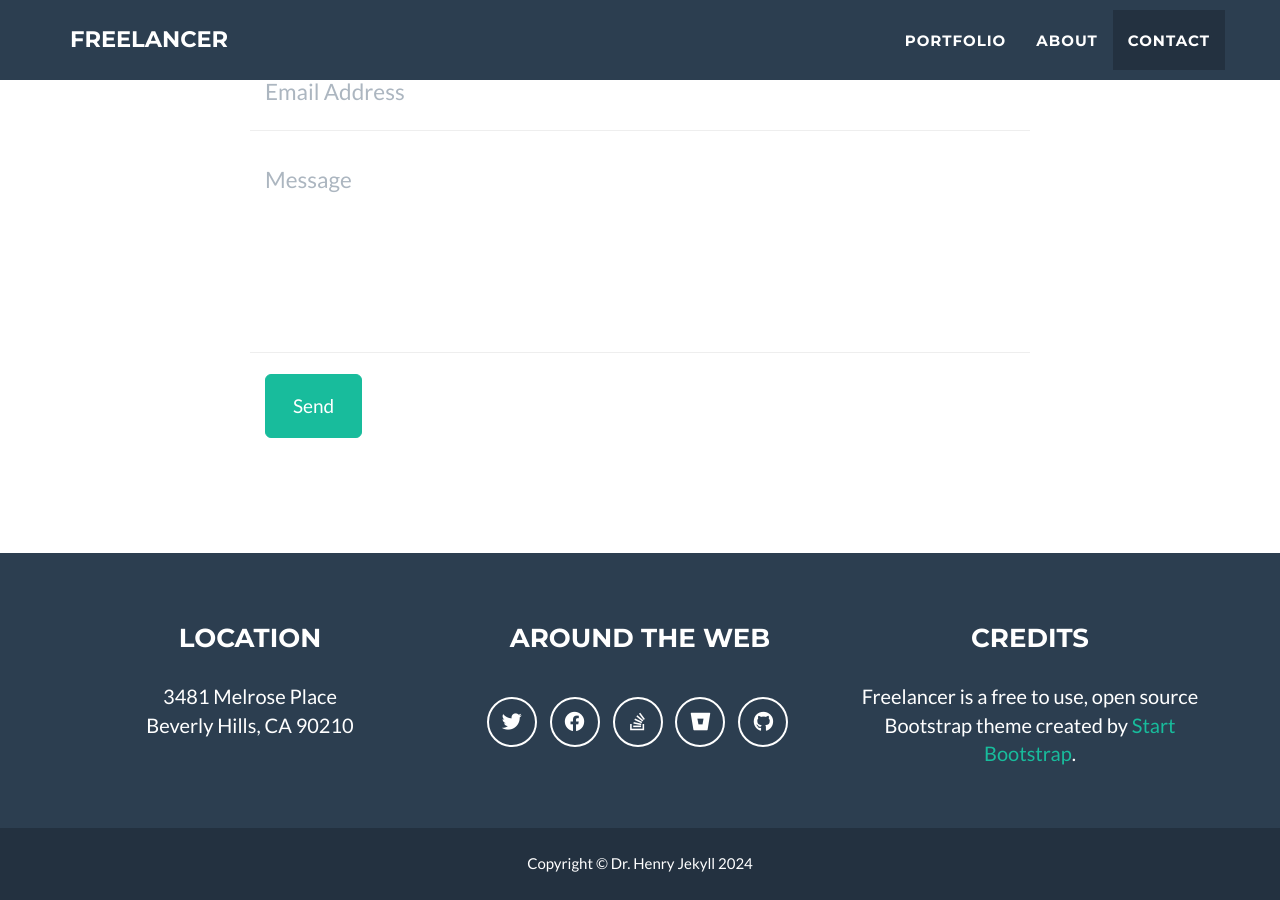
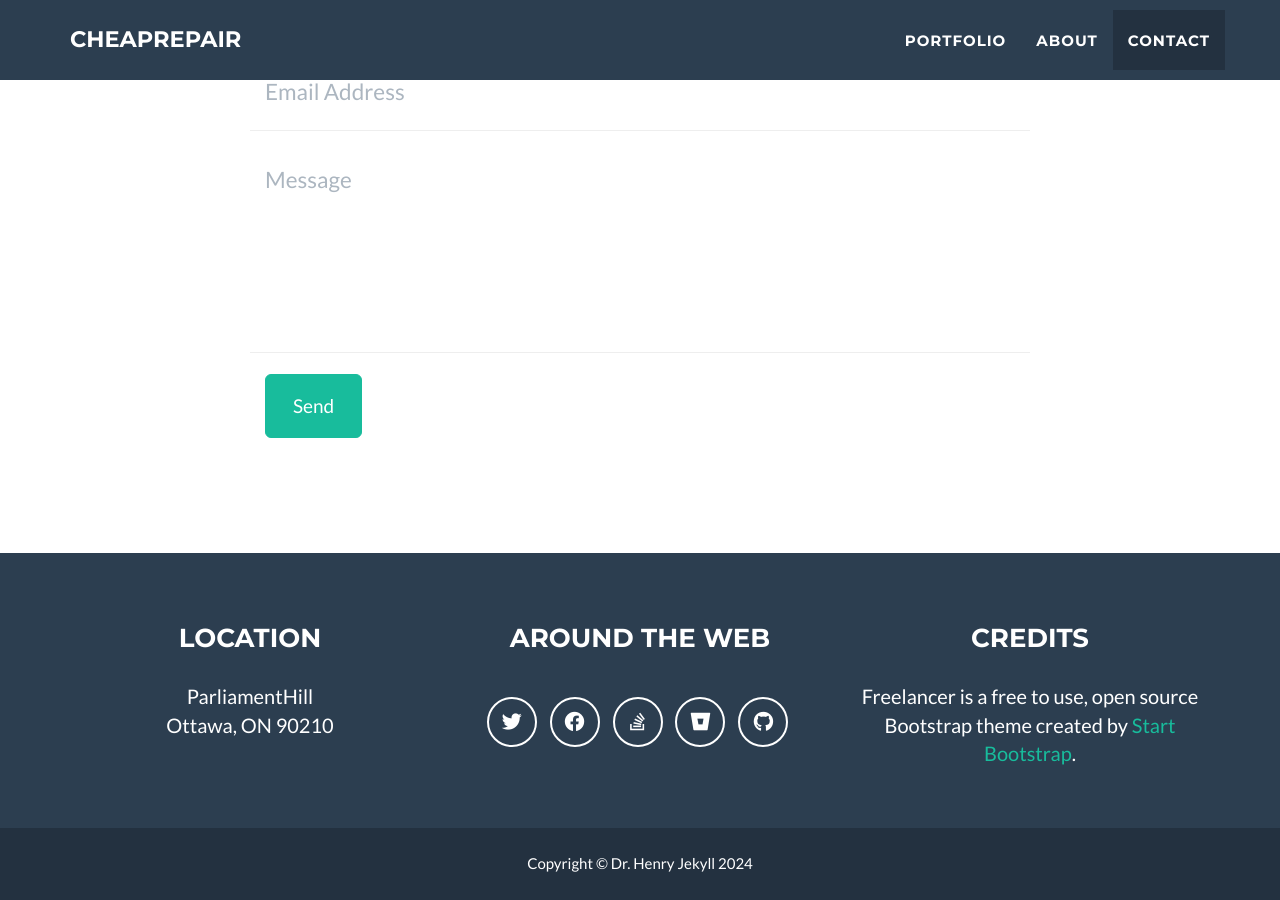
Before and after one commit to CheapRepair/CheapRepair.github.io, a Jekyll site: the page built from _posts/2014-07-18-project-1.markdown, in a window 1280 px wide and 900 px high, scrolled down 2492 px. Built offline with Jekyll 4.4.1, drawn with Linux system fonts in a browser that asks for light colours; some of the changed text lies outside the part shown.

Commit message:
changed _config.yml

```diff
--- a/_config.yml
+++ b/_config.yml
@@ -1,7 +1,7 @@
 # Site settings
-title: Freelancer
-email: your-email@domain.com
-url: https://github.com/jeromelachaud/freelancer-theme
+title: CheapRepair
+email: support@cheaprepair.link
+url: https://www.cheaprepair.link
 description: "Write an awesome description for your new site here. You can edit this line in _config.yml. It will appear in your document head meta (for Google search results) and in your feed.xml site description."
 keywords: "your keywords, separated by commas"
 skills: "Web Developer - Graphic Artist - User Experience Designer"
@@ -52,8 +52,8 @@ social:
 
 # Postal address (add as many lines as necessary)
 address:
-  - line: 3481 Melrose Place
-  - line: Beverly Hills, CA 90210
+  - line: ParliamentHill
+  - line: Ottawa, ON 90210
 
 # Credits content
 credits: 'Freelancer is a free to use, open source Bootstrap theme created by <a href="http://startbootstrap.com">Start Bootstrap</a>.'
```
